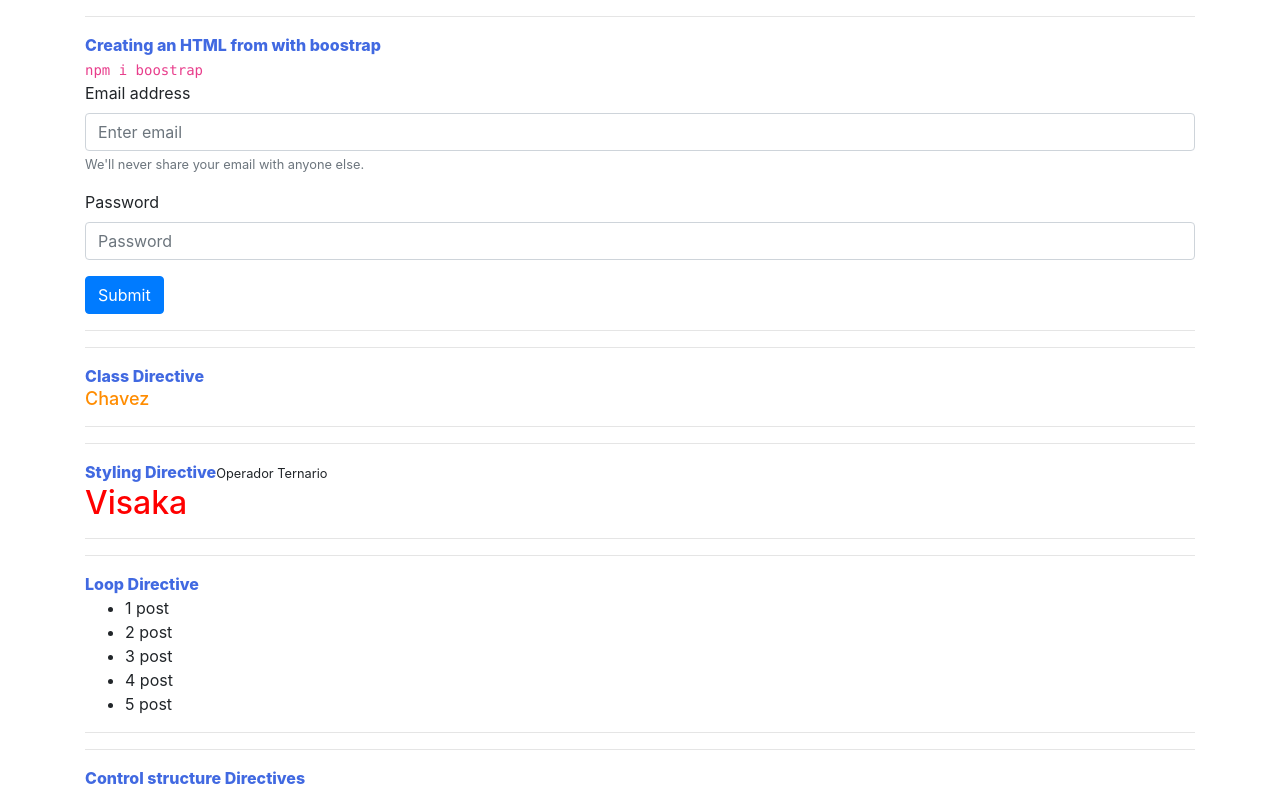
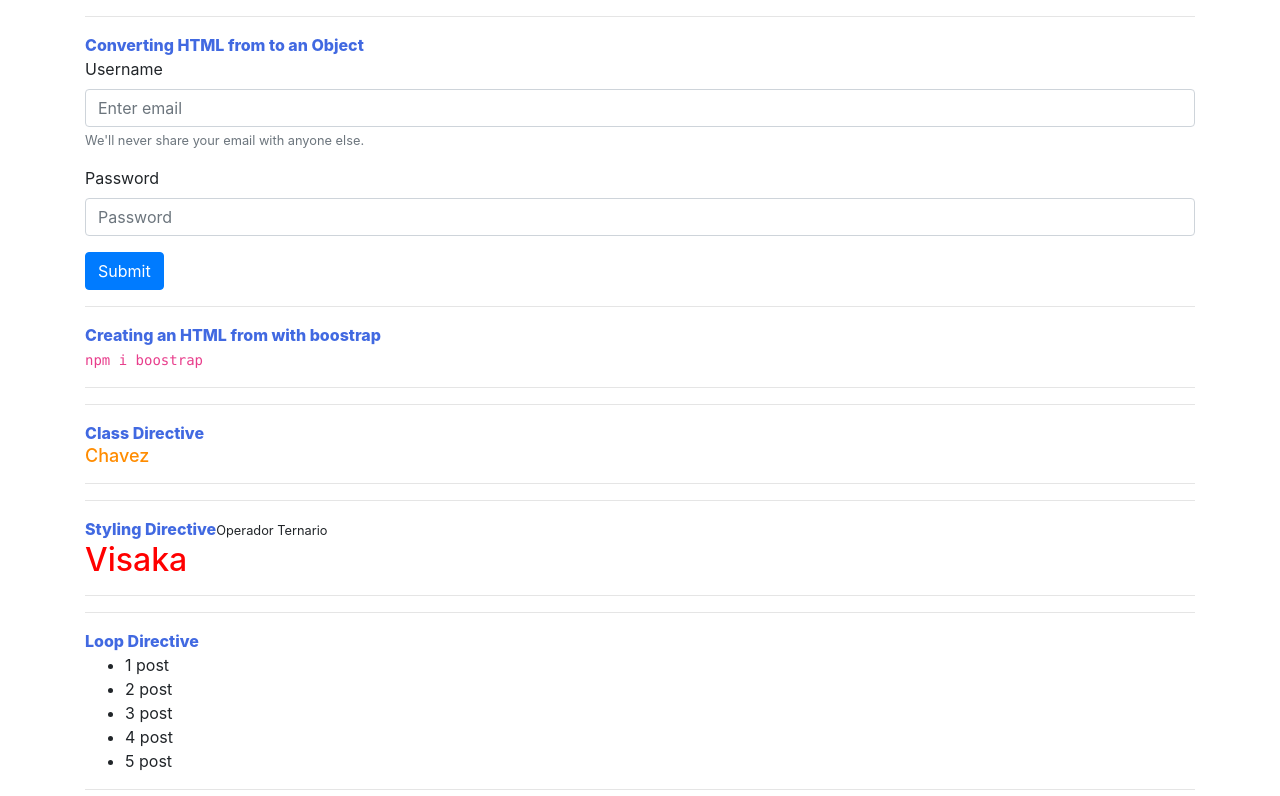
Before and after one commit to devdevi/angularUdemy, an Angular app: page / in a window 1280 px wide. Shown: the top 796 px of the page. Built offline with nearby package versions, Linux system fonts and the light colour scheme.

Commit message:
pull values from Form

```diff
--- a/src/app/app.component.html
+++ b/src/app/app.component.html
@@ -1,11 +1,25 @@
 <hr>
-
+<span>Converting HTML from to an Object</span>
+<form (ngSubmit)="onSubmit(theForm)" #theForm="ngForm">
+  <!-- no action angular no need to refresh nothing -->
+  <div class="form-group">
+    <label for="username">Username</label>
+    <input name="username" type="text" class="form-control" id="username" aria-describedby="emailHelp" placeholder="Enter email">
+    <small class="form-text text-muted">We'll never share your email with anyone else.</small>
+  </div>
+  <div class="form-group">
+    <label for="password">Password</label>
+    <input name="password" type="password" class="form-control" id="password" placeholder="Password">
+  </div>
+  <button type="submit" class="btn btn-primary">Submit</button>
+</form>
+<hr>
 <span>Creating an HTML from with boostrap</span>
 <br>
 <code>npm i boostrap</code>
 <form (ngSubmit)='onSubmit()'>
   <!-- no action agunlar no need to refresh nothing -->
-  <div class="form-group">
+  <!-- <div class="form-group">
     <label for="email">Email address</label>
     <input type="email" class="form-control" id="email" aria-describedby="emailHelp" placeholder="Enter email">
     <small id="emailHelp" class="form-text text-muted">We'll never share your email with anyone else.</small>
@@ -15,7 +29,7 @@
     <input type="password" class="form-control" id="password" placeholder="Password">
   </div>
   <button type="submit" class="btn btn-primary">Submit</button>
-</form>
+</form> -->
 <hr>
 
 <hr>
--- a/src/app/app.component.ts
+++ b/src/app/app.component.ts
@@ -1,4 +1,5 @@
 import { Component } from '@angular/core';
+import { NgForm } from '@angular/forms'
 
 @Component({
   selector: 'app-root',
@@ -52,8 +53,7 @@ export class AppComponent {
   keyDowning(){
     alert('oh La La')
   }
-  onSubmit(){
-    alert('Enviando datos')
-    console.log('Enviando datos')
+  onSubmit(theForm: NgForm){
+    console.log(theForm)
   }
 }
--- a/src/app/app.module.ts
+++ b/src/app/app.module.ts
@@ -1,6 +1,6 @@
 import { BrowserModule } from '@angular/platform-browser';
 import { NgModule } from '@angular/core';
-// poner esto siempre que vas a trabajar con Formularios
+// poner esto siempre que vas a trabajar con F
 import { FormsModule } from '@angular/forms'
 
 import { AppComponent } from './app.component';
```
